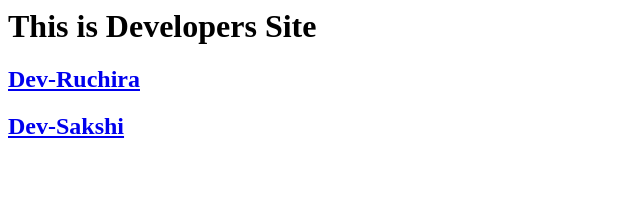
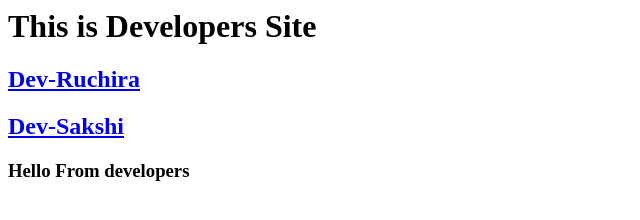
Before and after one commit to ruchiwarke/Assignment_3437, a plain HTML site: page index.html in a window 1280 px wide. Shown: the whole page, without its empty margins (0-640 px from the left). Drawn offline with Linux system fonts and the light colour scheme.

Commit message:
Second commit from dev

```diff
--- a/index.html
+++ b/index.html
@@ -2,3 +2,5 @@
 
 <h2><a href = "one.html"> Dev-Ruchira</a></h2>
 <h2><a href = "two.html"> Dev-Sakshi</a></h2>
+
+<h3>Hello From developers</h3>
```
